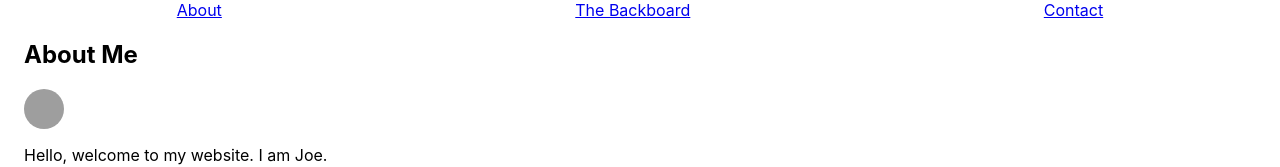
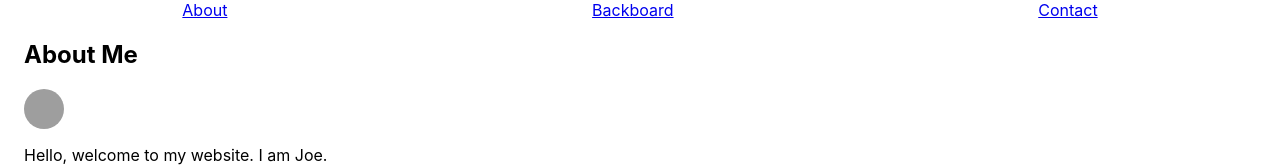
Before and after one commit to spinosajoseph/TheBackboard, a React (Create React App) app in the folder my-app/: page /about in a window 1280 px wide. Shown: the top 167 px of the page. Built offline with nearby package versions, Linux system fonts and the light colour scheme; grey boxes are pictures that could not be loaded.

Commit message:
change name

```diff
--- a/my-app/src/components/NavBar.tsx
+++ b/my-app/src/components/NavBar.tsx
@@ -31,7 +31,7 @@ export const NavBar = () => {
             <Box display="flex" flexDirection="row">
               <Box display="flex" justifyContent="center" order={2} mx="auto">
                 <RouteItem>
-                  <Link to="/">The Backboard</Link>
+                  <Link to="/">Backboard</Link>
                 </RouteItem>
               </Box>
               <Box display="flex" justifyContent="center" order={1} mx="auto">
```
